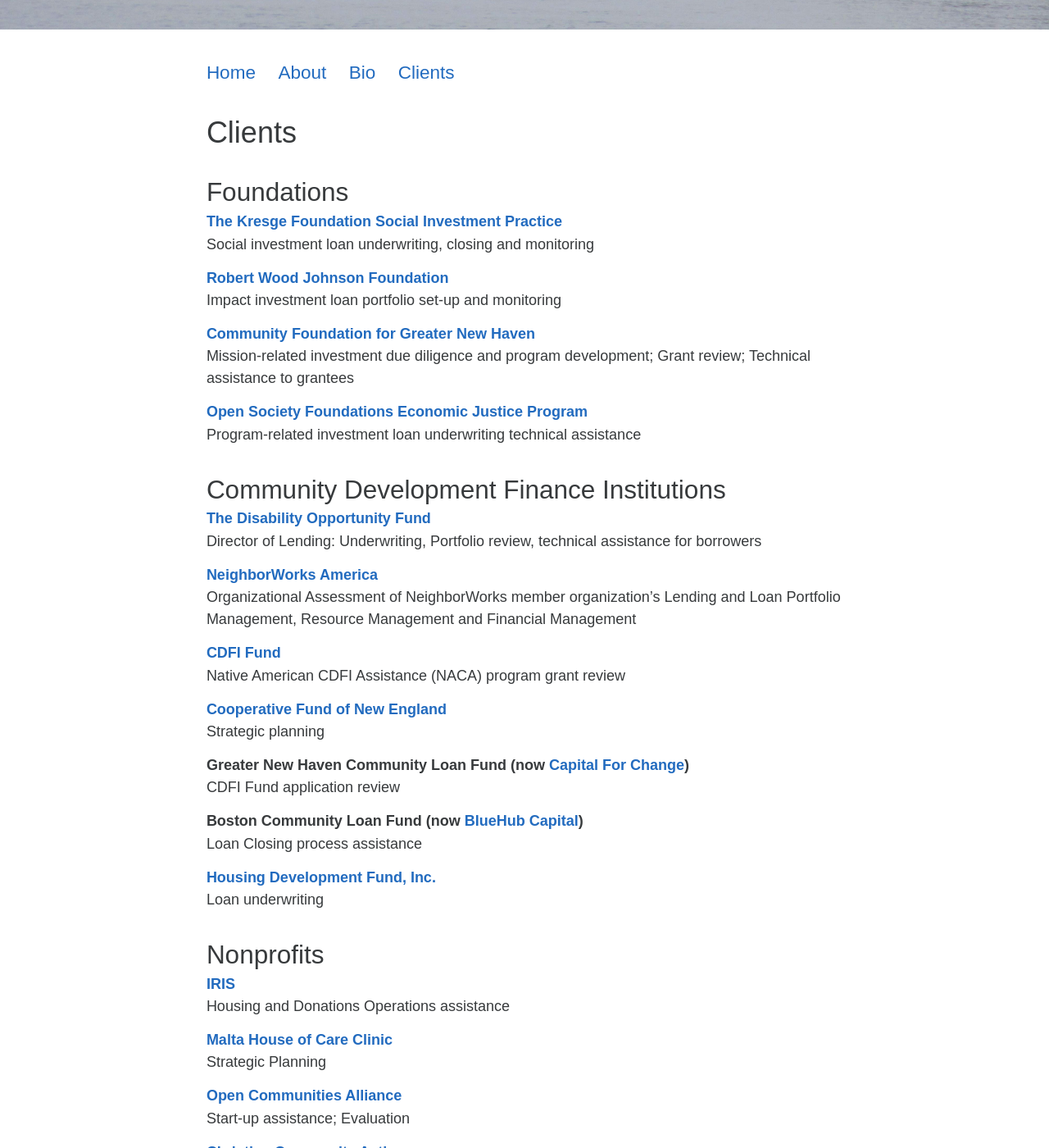
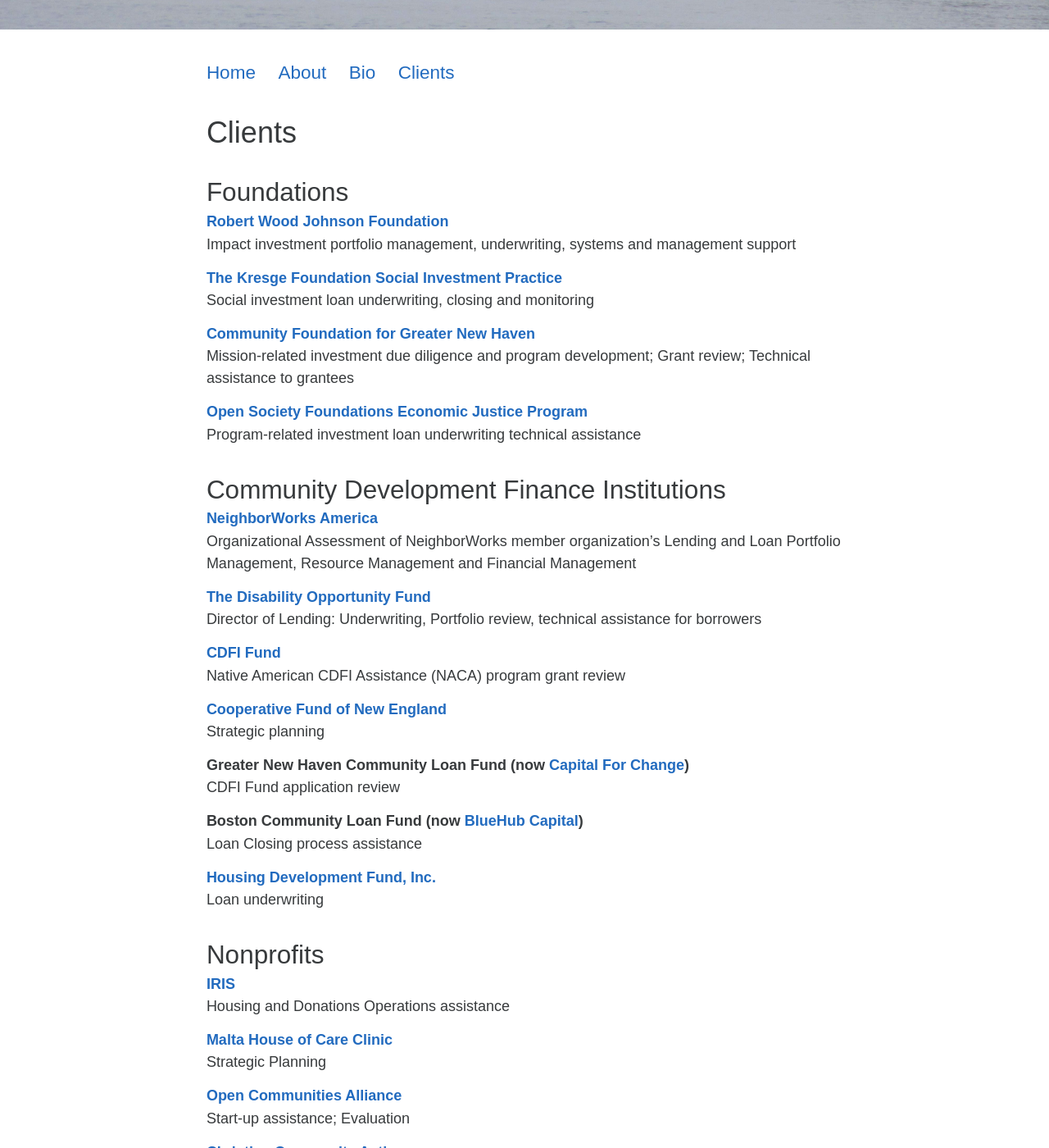
Before and after one commit to ClaireMorduch/clairemorduch, a Jekyll site: the page built from clients.md, in a window 1280 px wide and 1400 px high, scrolled down 467 px. Shown: the whole window at 82% size. Built offline with Jekyll 4.4.1, drawn with Linux system fonts in a browser that asks for light colours; some of the changed text lies outside the part shown.

Commit message:
Update clients.md

```diff
--- a/clients.md
+++ b/clients.md
@@ -14,11 +14,12 @@ published: true
 
 ### Foundations
 
+
+##### [Robert Wood Johnson Foundation](http://www.rwjf.org)
+Impact investment portfolio management, underwriting, systems and management support
+
 ##### [The Kresge Foundation Social Investment Practice](http://www.kresge.org/our-work/social-investment-practice/)
 Social investment loan underwriting, closing and monitoring
-
-##### [Robert Wood Johnson Foundation](http://www.rwjf.org)
-Impact investment loan portfolio set-up and monitoring
 
 ##### [Community Foundation for Greater New Haven](http://www.cfgnh.org)
 Mission-related investment due diligence and program development; Grant review; Technical assistance to grantees
@@ -29,11 +30,12 @@ Program-related investment loan underwriting technical assistance
 
 ### Community Development Finance Institutions
 
-##### [The Disability Opportunity Fund](http://www.thedof.org)
-Director of Lending: Underwriting, Portfolio review, technical assistance for borrowers
 
 ##### [NeighborWorks America](http://www.neighborworks.org/Training-Services/Organizational-Assessment)
 Organizational Assessment of NeighborWorks member organization's Lending and Loan Portfolio Management, Resource Management and Financial Management
+
+##### [The Disability Opportunity Fund](http://www.thedof.org)
+Director of Lending: Underwriting, Portfolio review, technical assistance for borrowers
 
 ##### [CDFI Fund](http://www.cdfifund.gov)
 Native American CDFI Assistance (NACA) program grant review
@@ -112,6 +116,5 @@ Financial analysis related to rent negotiations with Oberlin College and plannin
 ##### [Connecticut Asset Building Collaborative](http://www.ctassetbuilding.org)
 Co-chair; Organizational Development; Website maintenance; Fundraising
 
-
 ##### [Women & Family Life Center](http://www.womenandfamilylife.org)
 Capital Campaign Planning
```
Also changed, not shown: other parts of clients.md (+3 -1 lines).
